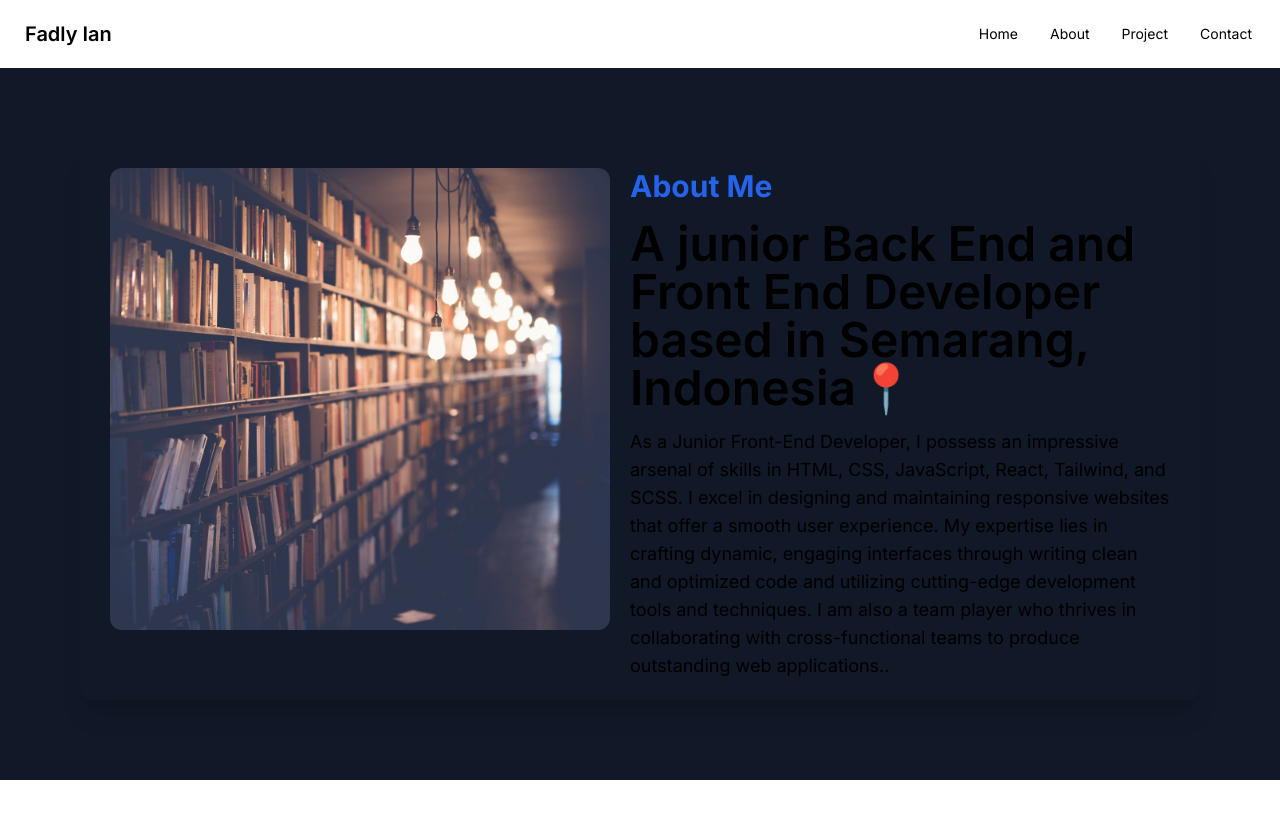
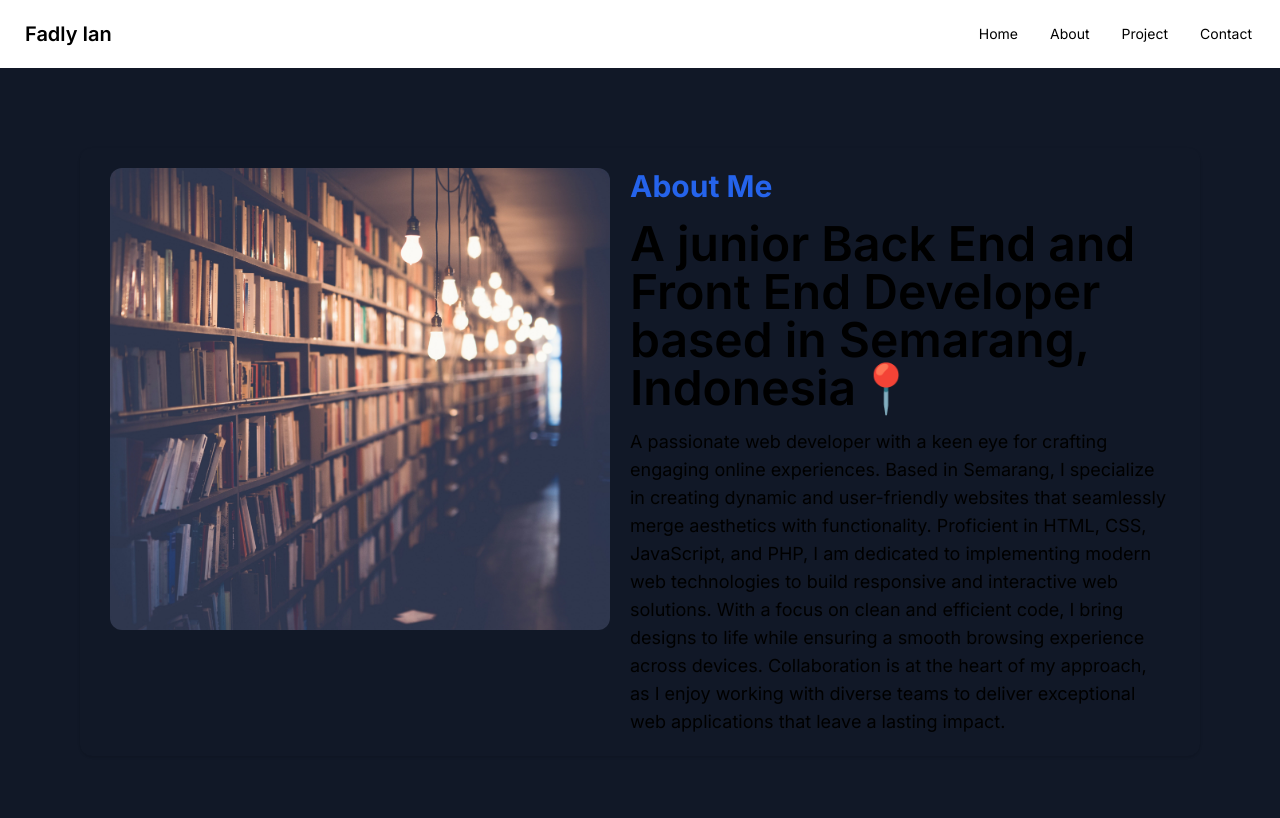
Before and after one commit to fadlyian/portfolio-nextjs, a Next.js app: page /about in a window 1280 px wide. Shown: the top 818 px of the page. Built offline with nearby package versions, Linux system fonts and the light colour scheme.

Commit message:
editing text for about pages

```diff
--- a/src/app/about/page.tsx
+++ b/src/app/about/page.tsx
@@ -3,7 +3,7 @@ import Image from "next/image";
 export default function About() {
   return (
     <section className="flex justify-center min-h-1/2 bg-gray-900 p-10">
-      <div className="rounded-xl flex justify-center justify-items-stretch shadow-xl m-10 p-5 gap-5">
+      <div className="rounded-xl flex justify-center shadow m-10 p-5 gap-5">
         <div className="">
           <Image src="/images/lib.jpg" width={500} height={500} alt="Movie" className="rounded-xl"/>
         </div>
@@ -14,14 +14,7 @@ export default function About() {
             Indonesia📍
           </h2>
           <p className="text-lg">
-            As a Junior Front-End Developer, I possess an impressive arsenal of
-            skills in HTML, CSS, JavaScript, React, Tailwind, and SCSS. I excel
-            in designing and maintaining responsive websites that offer a smooth
-            user experience. My expertise lies in crafting dynamic, engaging
-            interfaces through writing clean and optimized code and utilizing
-            cutting-edge development tools and techniques. I am also a team
-            player who thrives in collaborating with cross-functional teams to
-            produce outstanding web applications..
+          A passionate web developer with a keen eye for crafting engaging online experiences. Based in Semarang, I specialize in creating dynamic and user-friendly websites that seamlessly merge aesthetics with functionality. Proficient in HTML, CSS, JavaScript, and PHP, I am dedicated to implementing modern web technologies to build responsive and interactive web solutions. With a focus on clean and efficient code, I bring designs to life while ensuring a smooth browsing experience across devices. Collaboration is at the heart of my approach, as I enjoy working with diverse teams to deliver exceptional web applications that leave a lasting impact.
           </p>
         </div>
       </div>
```
